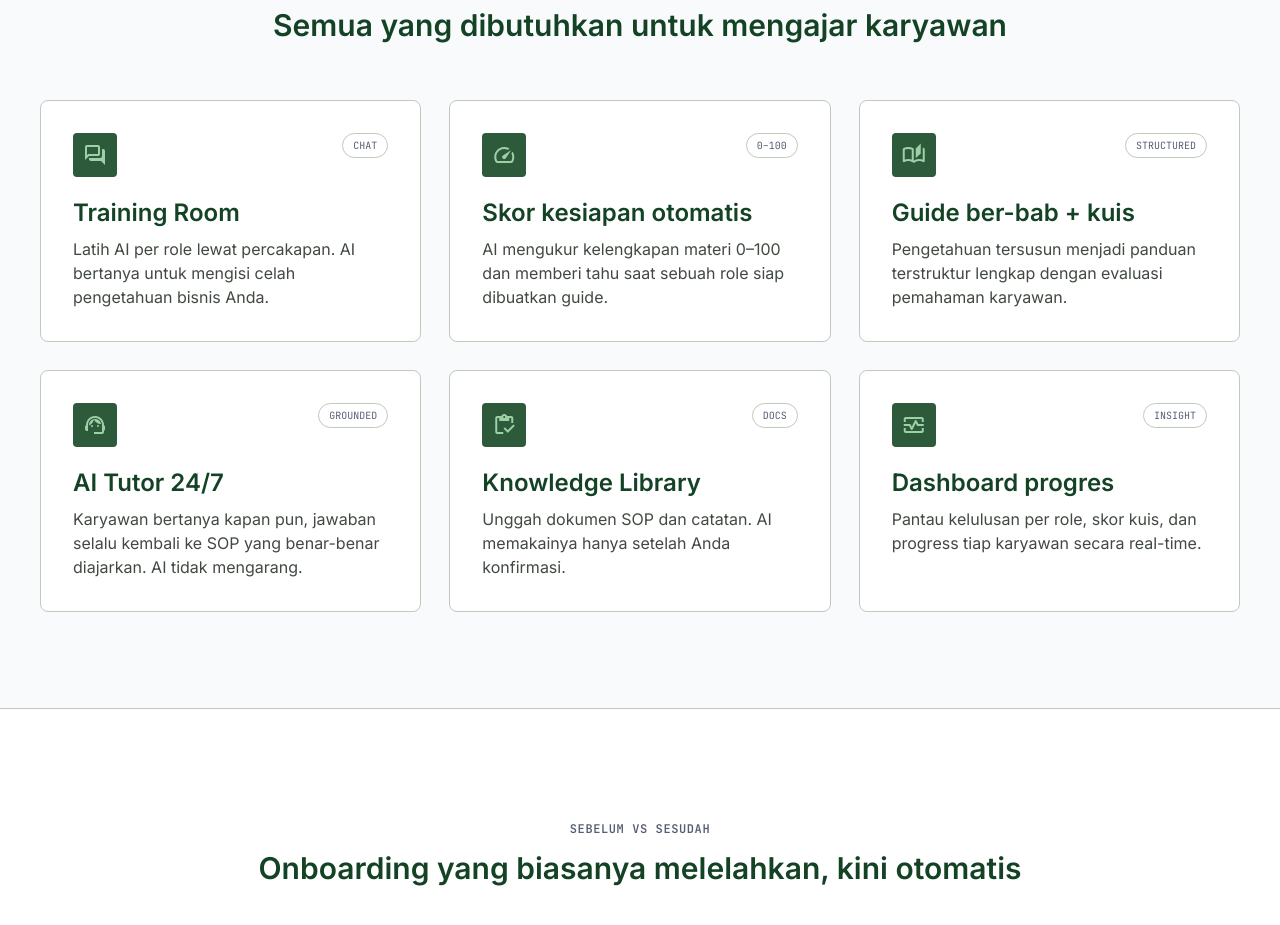
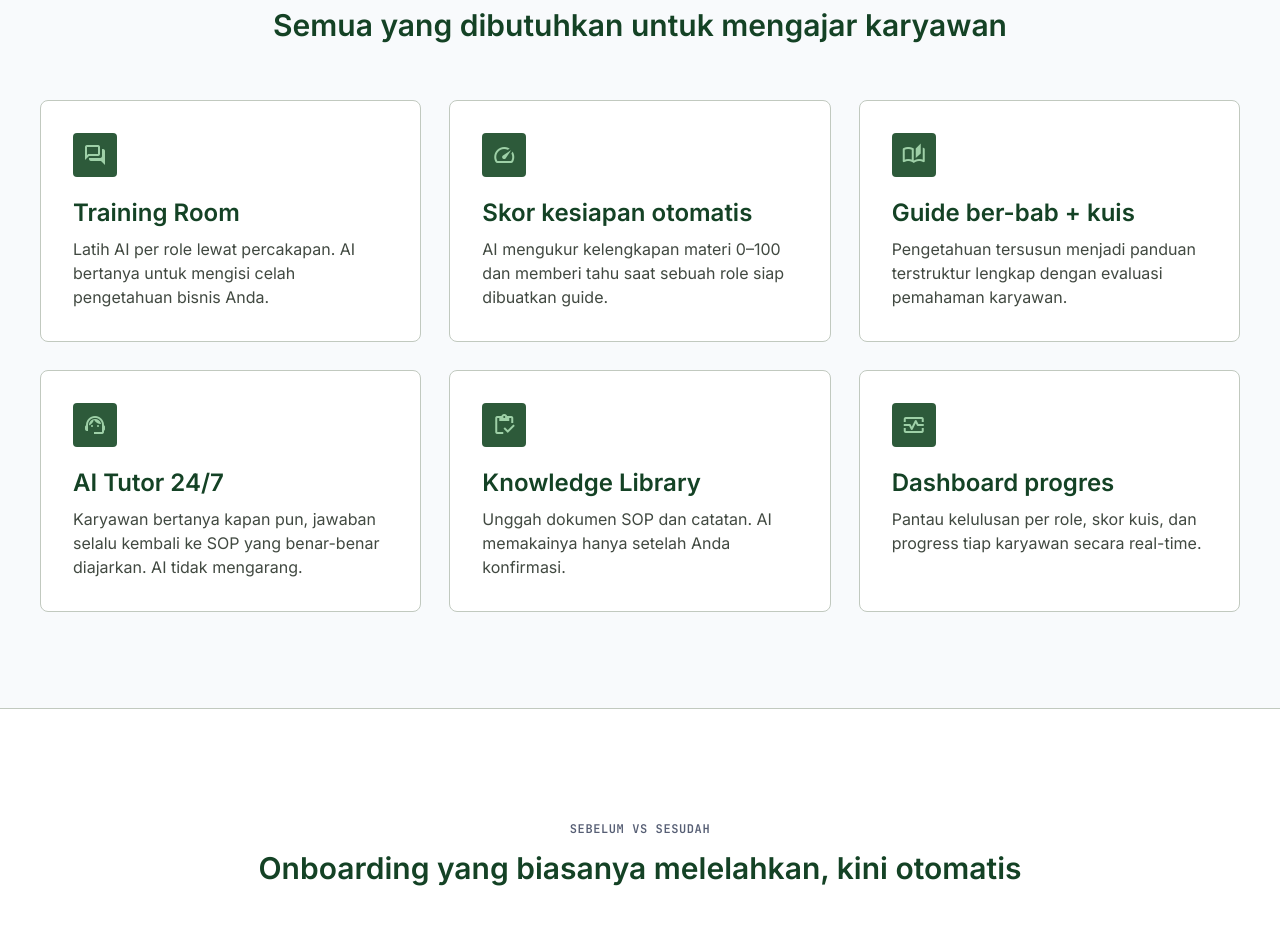
Before and after one commit to alarixfr/emplobo, a Next.js app in the folder apps/web/: page / in a window 1280 px wide. Shown: the part 3680-4605 px from the top of the page. Built offline with nearby package versions, Linux system fonts and the light colour scheme; no server answers.

Commit message:
style(landing): remove CHAT/0-100 and all feature badges in Fitur Lengkap

```diff
--- a/apps/web/src/app/page.tsx
+++ b/apps/web/src/app/page.tsx
@@ -91,37 +91,31 @@ const FEATURES = [
     icon: "forum",
     title: "Training Room",
     desc: "Latih AI per role lewat percakapan. AI bertanya untuk mengisi celah pengetahuan bisnis Anda.",
-    tag: "CHAT",
   },
   {
     icon: "speed",
     title: "Skor kesiapan otomatis",
     desc: "AI mengukur kelengkapan materi 0–100 dan memberi tahu saat sebuah role siap dibuatkan guide.",
-    tag: "0–100",
   },
   {
     icon: "auto_stories",
     title: "Guide ber-bab + kuis",
     desc: "Pengetahuan tersusun menjadi panduan terstruktur lengkap dengan evaluasi pemahaman karyawan.",
-    tag: "STRUCTURED",
   },
   {
     icon: "support_agent",
     title: "AI Tutor 24/7",
     desc: "Karyawan bertanya kapan pun, jawaban selalu kembali ke SOP yang benar-benar diajarkan. AI tidak mengarang.",
-    tag: "GROUNDED",
   },
   {
     icon: "inventory",
     title: "Knowledge Library",
     desc: "Unggah dokumen SOP dan catatan. AI memakainya hanya setelah Anda konfirmasi.",
-    tag: "DOCS",
   },
   {
     icon: "monitor_heart",
     title: "Dashboard progres",
     desc: "Pantau kelulusan per role, skor kuis, dan progress tiap karyawan secara real-time.",
-    tag: "INSIGHT",
   },
 ];
 
@@ -435,14 +429,9 @@ export default function HomePage() {
                 key={f.title}
                 className="group rounded-xl border border-outline-variant bg-surface-container-lowest p-7 transition-all duration-300 hover:-translate-y-0.5 hover:border-primary/40 hover:bg-surface-bright hover:shadow-[0_16px_40px_-20px_rgba(20,66,37,0.22)] md:p-8"
               >
-                <div className="flex items-start justify-between">
-                  <div className="flex h-11 w-11 items-center justify-center rounded-lg bg-primary-container transition-transform duration-300 group-hover:scale-110">
-                    <span className="material-symbols-outlined text-[22px] text-on-primary-container">
-                      {f.icon}
-                    </span>
-                  </div>
-                  <span className="rounded-full border border-outline-variant px-2.5 py-1 font-label-caps text-[10px] text-secondary transition-colors group-hover:border-primary/30 group-hover:text-primary">
-                    {f.tag}
+                <div className="flex h-11 w-11 items-center justify-center rounded-lg bg-primary-container transition-transform duration-300 group-hover:scale-110">
+                  <span className="material-symbols-outlined text-[22px] text-on-primary-container">
+                    {f.icon}
                   </span>
                 </div>
                 <h3 className="mt-5 font-headline-sm text-headline-sm text-primary">
```
